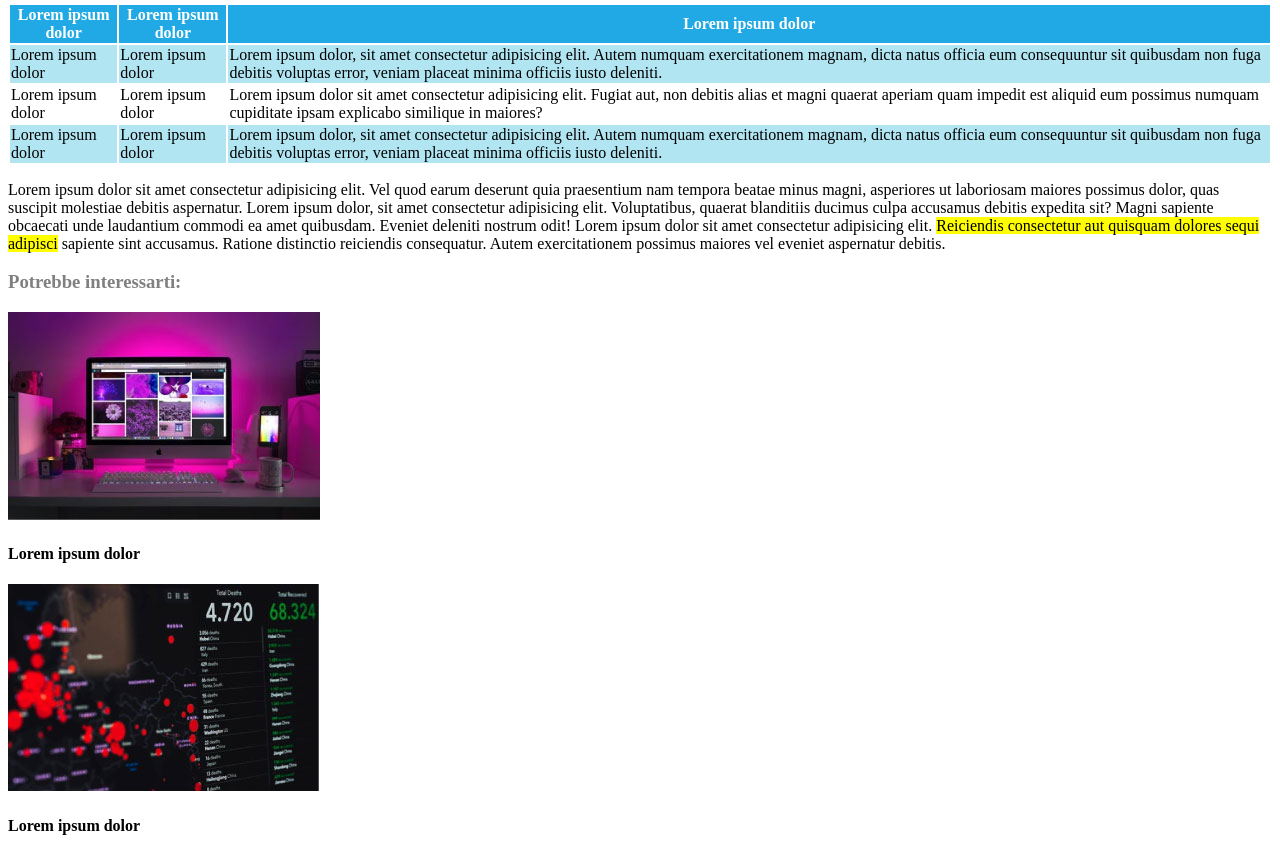
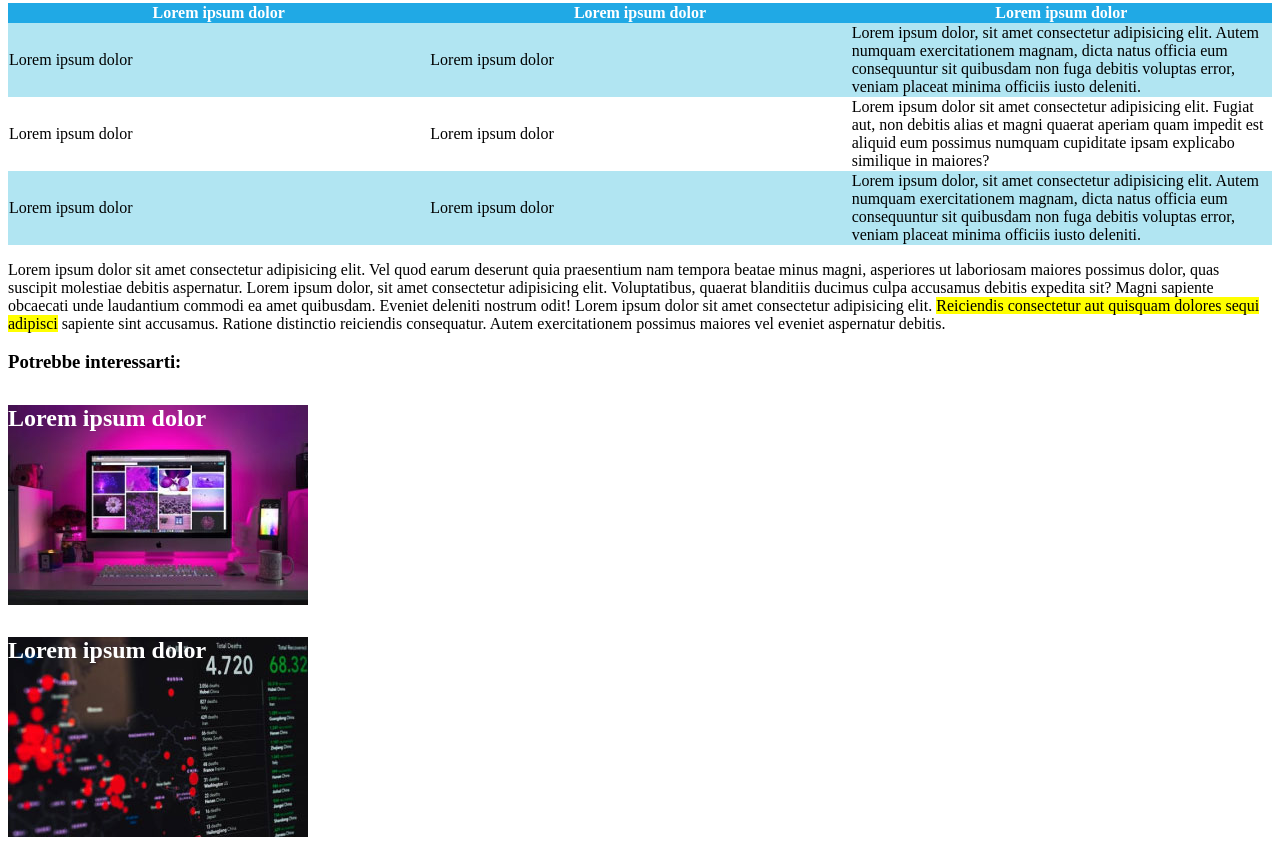
Before and after one commit to Skiotto93/html-css-booleaner, a plain HTML site: page index.html in a window 1280 px wide. Shown: the part 1033-1889 px from the top of the page. Drawn offline with Linux system fonts and the light colour scheme.

Commit message:
Eseguite correzioni

```diff
--- a/css/style.css
+++ b/css/style.css
@@ -37,7 +37,31 @@ h1 {
     background-color:  #B1E5F2;
 }
 
+table {
+    table-layout: fixed;
+  width: 100%;
+  border-spacing: 0;
+}
+
 .int {
     background-color: #20A9E5;
     color: white;
 }
+
+#ins {
+    background-image: url("../img/monitor.jpg");
+
+
+}
+
+#ins2 {
+    background-image: url(../img/graph.jpg);
+}
+
+.pubblicità {
+    width: 300px;
+    height: 200px;
+    background-repeat: no-repeat;
+    color: white;
+    font-size: x-large;
+}
--- a/index.html
+++ b/index.html
@@ -14,7 +14,7 @@
     <header>
         <div class="imgrepeat">
             <div>
-                <img src="img/logo.svg" alt="logo" id="logo">
+                <img src="img/logo.svg" alt="log" id="logo">
             </div>
         </div>
         <h1>Internet deve essere al servizio del "bene pubblico": il manifesto di Tim Berners-Lee</h1>
@@ -90,16 +90,17 @@
     <!--inizio pubblicità-->
     <footer>
         <section>
-            <h3 class="pubblicità">
+            <h3 >
                 Potrebbe interessarti:
             </h3>
         </section>
-        <div>
-            <img src="img/monitor.jpg" alt="immaginemonitor">
+
+        <div id="ins" class="pubblicità">
             <h4>Lorem ipsum dolor</h4>
         </div>
-        <div>
-            <img src="img/graph.jpg" alt="immaginegrafico">
+
+        </div>
+        <div id="ins2" class="pubblicità">
             <h4>Lorem ipsum dolor</h4>
         </div>
     </footer>
```
